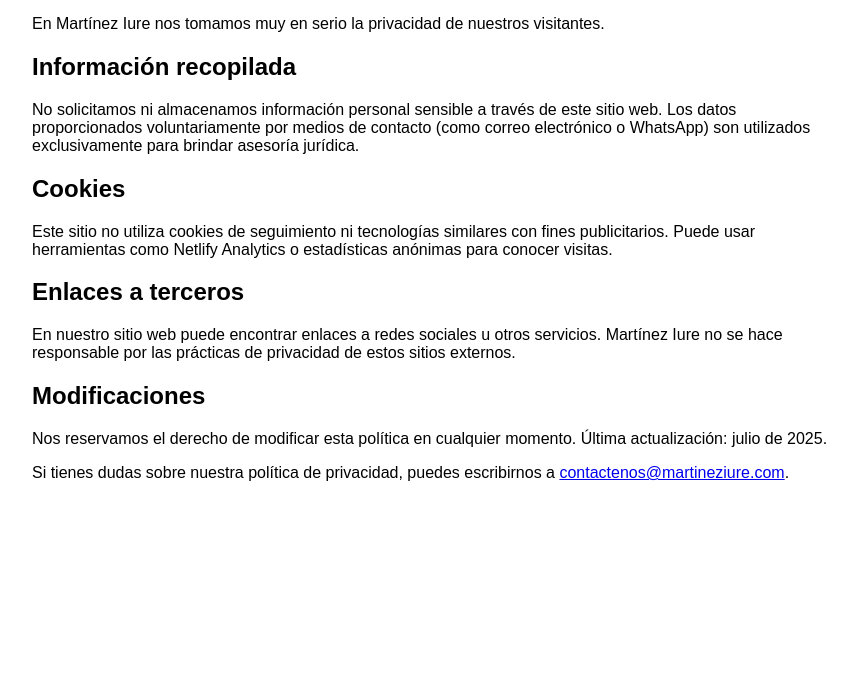
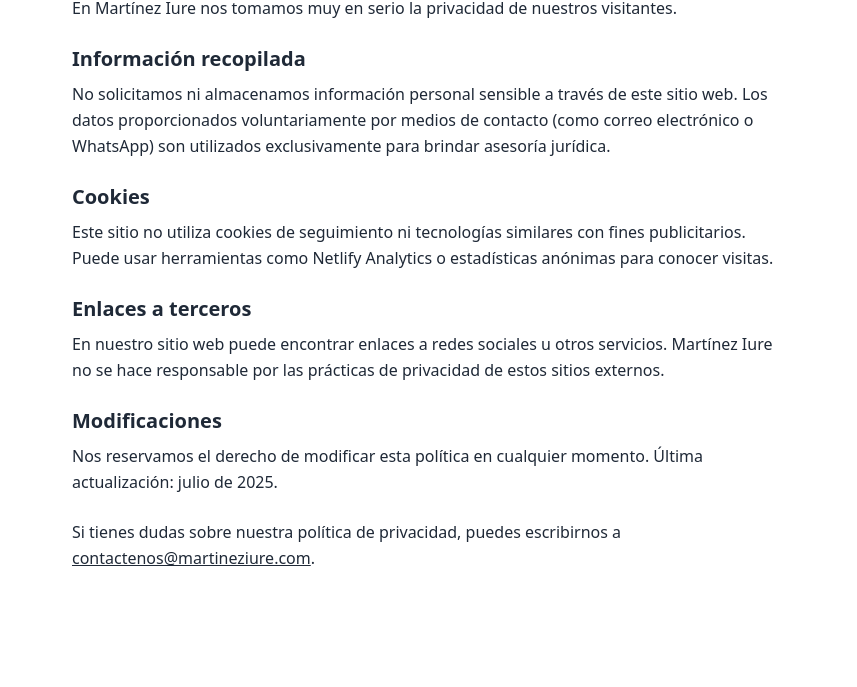
Before and after one commit to DanielaM1293/martineziure, a plain HTML site: page politica-de-privacidad.html in a window 1280 px wide. Shown: the part 113-800 px from the top of the page, without its empty margins (208-1065 px from the left). Drawn offline with nearby package versions, Linux system fonts and the light colour scheme.

Commit message:
embellecido

```diff
--- a/politica-de-privacidad.html
+++ b/politica-de-privacidad.html
@@ -4,23 +4,27 @@
   <meta charset="UTF-8" />
   <meta name="viewport" content="width=device-width, initial-scale=1.0" />
   <title>Política de Privacidad | Martínez Iure</title>
+  <link href="https://cdn.jsdelivr.net/npm/tailwindcss@2.2.19/dist/tailwind.min.css" rel="stylesheet">
 </head>
-<body style="font-family: sans-serif; max-width: 800px; margin: 2rem auto; padding: 1rem;">
-  <h1>Política de Privacidad</h1>
-  <p>En Martínez Iure nos tomamos muy en serio la privacidad de nuestros visitantes.</p>
+<body class="bg-white text-gray-800 font-sans leading-relaxed">
+  <main class="max-w-3xl mx-auto py-12 px-6">
+    <h1 class="text-3xl font-bold text-[#5C469C] mb-6">Política de Privacidad</h1>
 
-  <h2>Información recopilada</h2>
-  <p>No solicitamos ni almacenamos información personal sensible a través de este sitio web. Los datos proporcionados voluntariamente por medios de contacto (como correo electrónico o WhatsApp) son utilizados exclusivamente para brindar asesoría jurídica.</p>
+    <p class="mb-4">En Martínez Iure nos tomamos muy en serio la privacidad de nuestros visitantes.</p>
 
-  <h2>Cookies</h2>
-  <p>Este sitio no utiliza cookies de seguimiento ni tecnologías similares con fines publicitarios. Puede usar herramientas como Netlify Analytics o estadísticas anónimas para conocer visitas.</p>
+    <h2 class="text-xl font-semibold text-[#5C469C] mt-6 mb-2">Información recopilada</h2>
+    <p class="mb-4">No solicitamos ni almacenamos información personal sensible a través de este sitio web. Los datos proporcionados voluntariamente por medios de contacto (como correo electrónico o WhatsApp) son utilizados exclusivamente para brindar asesoría jurídica.</p>
 
-  <h2>Enlaces a terceros</h2>
-  <p>En nuestro sitio web puede encontrar enlaces a redes sociales u otros servicios. Martínez Iure no se hace responsable por las prácticas de privacidad de estos sitios externos.</p>
+    <h2 class="text-xl font-semibold text-[#5C469C] mt-6 mb-2">Cookies</h2>
+    <p class="mb-4">Este sitio no utiliza cookies de seguimiento ni tecnologías similares con fines publicitarios. Puede usar herramientas como Netlify Analytics o estadísticas anónimas para conocer visitas.</p>
 
-  <h2>Modificaciones</h2>
-  <p>Nos reservamos el derecho de modificar esta política en cualquier momento. Última actualización: julio de 2025.</p>
+    <h2 class="text-xl font-semibold text-[#5C469C] mt-6 mb-2">Enlaces a terceros</h2>
+    <p class="mb-4">En nuestro sitio web puede encontrar enlaces a redes sociales u otros servicios. Martínez Iure no se hace responsable por las prácticas de privacidad de estos sitios externos.</p>
 
-  <p>Si tienes dudas sobre nuestra política de privacidad, puedes escribirnos a <a href="mailto:contactenos@martineziure.com">contactenos@martineziure.com</a>.</p>
+    <h2 class="text-xl font-semibold text-[#5C469C] mt-6 mb-2">Modificaciones</h2>
+    <p class="mb-4">Nos reservamos el derecho de modificar esta política en cualquier momento. Última actualización: julio de 2025.</p>
+
+    <p class="mt-6">Si tienes dudas sobre nuestra política de privacidad, puedes escribirnos a <a href="mailto:contactenos@martineziure.com" class="text-[#5C469C] underline hover:text-[#D4ADFC]">contactenos@martineziure.com</a>.</p>
+  </main>
 </body>
 </html>
```
Also changed, not shown: terminos-y-condiciones.html (+16 -12 lines).
